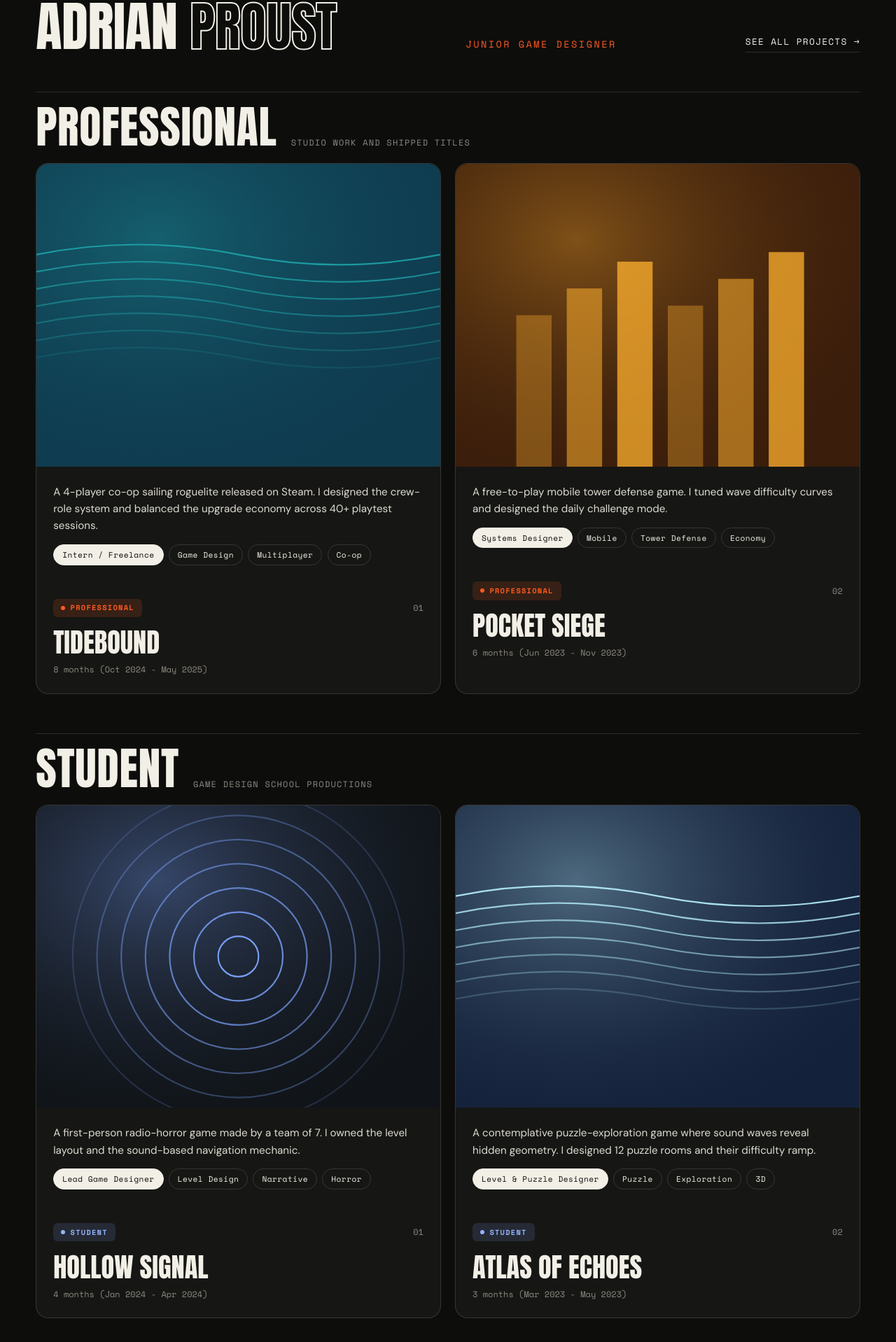
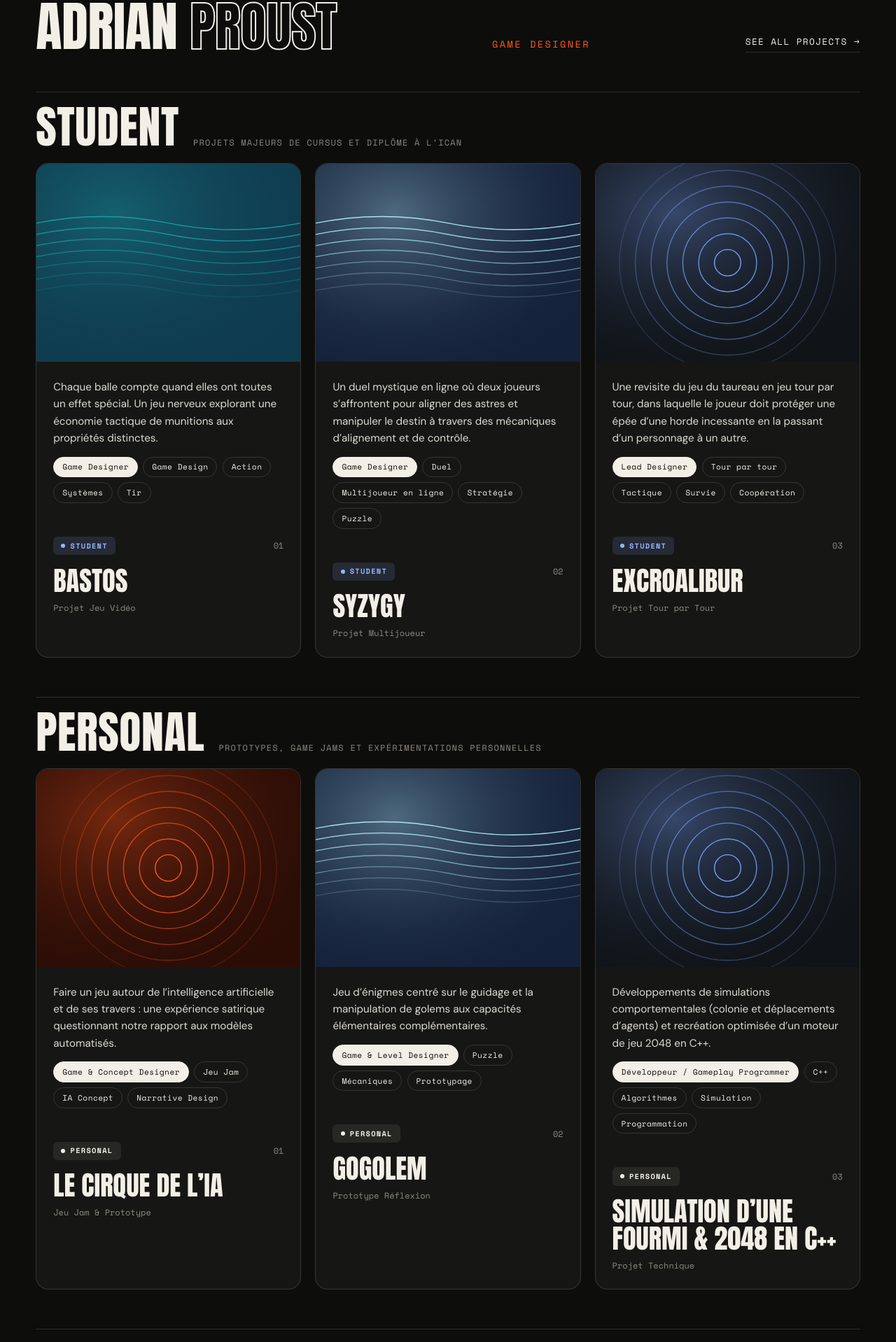
Before and after one commit to PlanteTropGrasse/portfolio, a React (Vite) app: page / in a window 1280 px wide. Shown: the part 118-2036 px from the top of the page at 70% size. Built offline with nearby package versions, Linux system fonts and the light colour scheme.

Commit message:
feat: import content and projects from previous Wix portfolio

```diff
--- a/src/data/portfolio.ts
+++ b/src/data/portfolio.ts
@@ -19,19 +19,19 @@ export const sections: NavSection[] = [
 export const profile = {
   firstName: 'Adrian',
   lastName: 'Proust',
-  title: 'Junior Game Designer',
-  currentStudio: 'Brightwave Studio',
+  title: 'Game Designer',
+  currentStudio: 'ICAN',
   yearsOfExperience: 2,
-  shippedTitles: 2,
-  location: 'Lyon, France',
-  availability: 'Open to freelance & full-time roles',
+  shippedTitles: 6,
+  location: 'Paris / France',
+  availability: 'Open to opportunities',
 };
 
 export const contact = {
-  email: 'adrian.proust@example.com',
+  email: '3092hproust@gmail.com',
   linkedin: { label: 'Adrian Proust', url: 'https://www.linkedin.com/in/adrian-proust' },
-  artstation: { label: 'adrianproust', url: 'https://www.artstation.com/adrianproust' },
-  phone: '+33 6 00 00 00 00',
+  artstation: { label: 'adrian_proust', url: 'https://adrian_proust.artstation.com/' },
+  phone: '',
 };
 
 // Icon links shown in the top navigation bar.
@@ -41,110 +41,143 @@ export const socials: SocialLink[] = [
 ];
 
 export const about = {
-  lead: 'I design games that are easy to pick up and hard to put down.',
+  lead: 'Franco-espagnol diplômé d’un master en game design à l’ICAN.',
   paragraphs: [
-    "I'm Adrian, a junior game designer who loves systems you can read at a glance and master over hundreds of hours. My focus genres are co-op multiplayer, roguelites and tactical action — games where every player decision leaves a visible mark on the run.",
-    'Today I split my time between the final year of my Game Design degree and freelance work at Brightwave Studio, where I prototype features, write design documentation and run playtests every sprint. I think in spreadsheets, blockouts and paper prototypes long before anything touches an engine.',
+    'Ce portfolio présente un aperçu de ma réflexion créative explorée ces dernières années à travers différents projets et domaines : jeux vidéo, expériences de team-building, projets techniques C++ & C#, et créations audiovisuelles.',
+    'Passionné par la conception de systèmes interactifs engageants et équilibrés, je conçois des mécaniques lisibles, dynamiques et mémorables, de la formalisation sur papier jusqu’au prototypage sur moteur.',
   ],
 };
 
 export const skills: Skill[] = [
-  { name: 'Systems Design', detail: 'Core loops, progression, economy and balancing spreadsheets' },
-  { name: 'Level Design', detail: 'Blockouts, pacing, player guidance and readability' },
-  { name: 'Gameplay Prototyping', detail: 'Fast iteration in Unity (C#) and Unreal (Blueprints)' },
-  { name: 'Design Documentation', detail: 'GDDs, one-pagers, feature specs and flowcharts' },
-  { name: 'Playtesting & Analysis', detail: 'Test protocols, surveys and turning feedback into tasks' },
-  { name: 'Game Feel & UX', detail: 'Feedback, onboarding and moment-to-moment controls' },
+  { name: 'Game & Systems Design', detail: 'Boucles de gameplay, équilibrage, conception de règles et mécaniques interactives' },
+  { name: 'Level Design & Rythme', detail: 'Pacing, lisibilité spatiale, guidage du joueur et agencement d’épreuves' },
+  { name: 'Prototypage Moteur', detail: 'Itération rapide sous Unity (C#) et Unreal Engine (Blueprints)' },
+  { name: 'Programmation Gameplay', detail: 'Développement de logique de jeu en C#, C++ et intégration d’outils' },
+  { name: 'Game Feel & UX', detail: 'Feedbacks visuels/sonores, ergonomie des interfaces et onboarding intuitif' },
+  { name: 'Conception d’Événements', detail: 'Design d’activités de team-building, escape games et formats immersifs' },
 ];
 
 export const secondarySkills: string[] = [
   'Unity / C#',
-  'Unreal Engine 5',
-  'Figma',
-  'Miro',
-  'Jira & Notion',
-  'Blender (basics)',
-  'Pixel art',
-  'Scrum / Agile',
-  'French (native)',
-  'English (C1)',
+  'Unreal Engine',
+  'C / C++',
+  'Team-Building Design',
+  'Arts & VFX',
+  'Courts-métrages / Vidéo',
+  'Git / Versioning',
+  'Game Design Docs (GDD)',
+  'Français (natif)',
+  'Espagnol (bilingue)',
+  'Anglais (courant)',
 ];
 
 // The three project categories, in the order they appear on the home page.
 export const projectCategories: { id: ProjectCategory; blurb: string }[] = [
-  { id: 'Professional', blurb: 'Studio work and shipped titles' },
-  { id: 'Student', blurb: 'Game design school productions' },
-  { id: 'Personal', blurb: 'Game jams and solo prototypes' },
+  { id: 'Student', blurb: 'Projets majeurs de cursus et diplôme à l’ICAN' },
+  { id: 'Personal', blurb: 'Prototypes, game jams et expérimentations personnelles' },
+  { id: 'Professional', blurb: 'Activités de team-building et conceptions immersives' },
 ];
 
 // Ordered from most recent to oldest — the home page previews the first entries of each category.
-// Replace the placeholder images in public/projects/ with real screenshots (any format works).
 export const projects: Project[] = [
   {
-    title: 'Tidebound',
-    duration: '8 months (Oct 2024 - May 2025)',
-    role: 'Intern / Freelance',
-    tags: ['Game Design', 'Multiplayer', 'Co-op'],
+    title: 'Bastos',
+    duration: 'Projet Jeu Vidéo',
+    role: 'Game Designer',
+    tags: ['Game Design', 'Action', 'Systèmes', 'Tir'],
+    category: 'Student',
+    description:
+      'Chaque balle compte quand elles ont toutes un effet spécial. Un jeu nerveux explorant une économie tactique de munitions aux propriétés distinctes.',
+    image: '/projects/tidebound.svg',
+    imageAlt: 'Bastos cover art',
+  },
+  {
+    title: 'SYZYGY',
+    duration: 'Projet Multijoueur',
+    role: 'Game Designer',
+    tags: ['Duel', 'Multijoueur en ligne', 'Stratégie', 'Puzzle'],
+    category: 'Student',
+    description:
+      'Un duel mystique en ligne où deux joueurs s’affrontent pour aligner des astres et manipuler le destin à travers des mécaniques d’alignement et de contrôle.',
+    image: '/projects/atlas-of-echoes.svg',
+    imageAlt: 'SYZYGY cover art',
+  },
+  {
+    title: 'Excroalibur',
+    duration: 'Projet Tour par Tour',
+    role: 'Lead Designer',
+    tags: ['Tour par tour', 'Tactique', 'Survie', 'Coopération'],
+    category: 'Student',
+    description:
+      'Une revisite du jeu du taureau en jeu tour par tour, dans laquelle le joueur doit protéger une épée d’une horde incessante en la passant d’un personnage à un autre.',
+    image: '/projects/hollow-signal.svg',
+    imageAlt: 'Excroalibur cover art',
+  },
+  {
+    title: 'Le POWER Quiz',
+    duration: 'Expérience Interactive',
+    role: 'Game & Systems Designer',
+    tags: ['Team-Building', 'Quiz interactif', 'Party Game'],
     category: 'Professional',
     description:
-      'A 4-player co-op sailing roguelite released on Steam. I designed the crew-role system and balanced the upgrade economy across 40+ playtest sessions.',
-    image: '/projects/tidebound.svg',
-    imageAlt: 'Junior Game Designer cover art',
+      'Le grand quiz indémodable revisité avec des pouvoirs spéciaux pour saboter ses adversaires et renverser les scores en temps réel.',
+    image: '/projects/pocket-siege.svg',
+    imageAlt: 'Le POWER quiz cover art',
   },
   {
-    title: 'Driftline',
-    duration: '6 weeks (Feb 2025 - Mar 2025)',
-    role: 'Solo Designer',
-    tags: ['Prototype', 'Racing', 'Physics'],
+    title: 'Les LEGO des Pharaons',
+    duration: 'Expérience Grand Format',
+    role: 'Concepteur & Animateur',
+    tags: ['Team-Building', 'Événementiel', 'Immersion', 'Coopération'],
+    category: 'Professional',
+    description:
+      'Une version à taille humaine du célèbre jeu de briques dans une thématique Égypte Antique, favorisant communication et créativité collective.',
+    image: '/projects/driftline.svg',
+    imageAlt: 'Les LEGO des pharaons cover art',
+  },
+  {
+    title: 'Le Cirque de l’IA',
+    duration: 'Jeu Jam & Prototype',
+    role: 'Game & Concept Designer',
+    tags: ['Jeu Jam', 'IA Concept', 'Narrative Design'],
     category: 'Personal',
     description:
-      'A drift-to-charge arcade racer prototype exploring how a single input can drive both steering and a boost resource.',
-    image: '/projects/driftline.svg',
-    imageAlt: 'Driftline cover art',
+      'Faire un jeu autour de l’intelligence artificielle et de ses travers : une expérience satirique questionnant notre rapport aux modèles automatisés.',
+    image: '/projects/ember-rites.svg',
+    imageAlt: 'Le cirque de l’IA cover art',
   },
   {
-    title: 'Hollow Signal',
-    duration: '4 months (Jan 2024 - Apr 2024)',
-    role: 'Lead Game Designer',
-    tags: ['Level Design', 'Narrative', 'Horror'],
-    category: 'Student',
+    title: 'GoGolem',
+    duration: 'Prototype Réflexion',
+    role: 'Game & Level Designer',
+    tags: ['Puzzle', 'Mécaniques', 'Prototypage'],
+    category: 'Personal',
     description:
-      'A first-person radio-horror game made by a team of 7. I owned the level layout and the sound-based navigation mechanic.',
-    image: '/projects/hollow-signal.svg',
-    imageAlt: 'Hollow Signal cover art',
+      'Jeu d’énigmes centré sur le guidage et la manipulation de golems aux capacités élémentaires complémentaires.',
+    image: '/projects/atlas-of-echoes.svg',
+    imageAlt: 'GoGolem cover art',
   },
   {
-    title: 'Pocket Siege',
-    duration: '6 months (Jun 2023 - Nov 2023)',
-    role: 'Systems Designer',
-    tags: ['Mobile', 'Tower Defense', 'Economy'],
-    category: 'Professional',
+    title: 'Simulation d’une Fourmi & 2048 en C++',
+    duration: 'Projet Technique',
+    role: 'Développeur / Gameplay Programmer',
+    tags: ['C++', 'Algorithmes', 'Simulation', 'Programmation'],
+    category: 'Personal',
     description:
-      'A free-to-play mobile tower defense game. I tuned wave difficulty curves and designed the daily challenge mode.',
-    image: '/projects/pocket-siege.svg',
-    imageAlt: 'Pocket Siege cover art',
+      'Développements de simulations comportementales (colonie et déplacements d’agents) et recréation optimisée d’un moteur de jeu 2048 en C++.',
+    image: '/projects/hollow-signal.svg',
+    imageAlt: 'Simulation C++ cover art',
   },
   {
-    title: 'Ember Rites',
-    duration: '48 hours (Jan 2024)',
-    role: 'Game Designer',
-    tags: ['Game Jam', 'Action', 'Local Multiplayer'],
+    title: 'Courts-métrages & Créations VFX',
+    duration: 'Projets Audiovisuels',
+    role: 'Réalisateur & Artiste VFX',
+    tags: ['Audiovisuel', 'VFX', 'Animation Lego', 'GeoGebra'],
     category: 'Personal',
     description:
-      'A couch-versus game made during a game jam: players share a single torch, and whoever holds it can see — but is also seen.',
-    image: '/projects/ember-rites.svg',
-    imageAlt: 'Ember Rites cover art',
-  },
-  {
-    title: 'Atlas of Echoes',
-    duration: '3 months (Mar 2023 - May 2023)',
-    role: 'Level & Puzzle Designer',
-    tags: ['Puzzle', 'Exploration', '3D'],
-    category: 'Student',
-    description:
-      'A contemplative puzzle-exploration game where sound waves reveal hidden geometry. I designed 12 puzzle rooms and their difficulty ramp.',
-    image: '/projects/atlas-of-echoes.svg',
-    imageAlt: 'Atlas of Echoes cover art',
+      'Exploration cinématographique et d’effets visuels : réalisation de courts-métrages en stop-motion Lego et animations mathématiques avec GeoGebra.',
+    image: '/projects/driftline.svg',
+    imageAlt: 'Courts-métrages cover art',
   },
 ];
 
@@ -153,50 +186,39 @@ export const RECENT_PROJECTS_COUNT = 3;
 
 export const experiences: Experience[] = [
   {
-    title: 'Freelance Game Designer',
-    company: 'Brightwave Studio',
-    duration: 'Jun 2025 - Present',
-    project: 'Unannounced co-op title',
+    title: 'Game & Systems Designer',
+    company: 'Projets Indépendants & Collectifs',
+    duration: '2023 - Présent',
+    project: 'Bastos, SYZYGY, Excroalibur',
     bullets: [
-      'Prototype new combat and traversal features in Unreal Engine 5 Blueprints.',
-      'Write and maintain feature specs shared with art, code and QA.',
-      'Run bi-weekly internal playtests and turn results into prioritised backlog items.',
+      'Conception de systèmes complets de règles, d’équilibrage et de progression sur des projets solo et en équipe.',
+      'Prototypage rapide sous moteurs de jeu et validation par des sessions de playtests régulières.',
+      'Rédaction de Game Design Documents (GDD) et communication des intentions créatives auprès des artistes et développeurs.',
     ],
   },
   {
-    title: 'Game Design Intern',
-    company: 'Brightwave Studio',
-    duration: 'Oct 2024 - May 2025',
-    project: 'Tidebound',
+    title: 'Concepteur d’Expériences & Team-Building',
+    company: 'Événementiel & Team-Building',
+    duration: '2022 - 2024',
+    project: 'Le POWER Quiz, Les LEGO des Pharaons',
     bullets: [
-      'Designed the crew-role system that became the core of the co-op experience.',
-      'Balanced the upgrade economy with spreadsheets and telemetry from 40+ sessions.',
-      'Shipped the game on Steam with a "Very Positive" launch reception.',
-    ],
-  },
-  {
-    title: 'Junior Systems Designer (Contract)',
-    company: 'Lumen Mobile Games',
-    duration: 'Jun 2023 - Nov 2023',
-    project: 'Pocket Siege',
-    bullets: [
-      'Tuned wave difficulty curves for 60 launch levels.',
-      'Designed the daily challenge mode, raising day-7 retention in soft launch.',
+      'Création et animation de dispositifs ludiques grandeur nature favorisant la cohésion d’équipe et l’engagement.',
+      'Équilibrage des mécaniques de scoring et des pouvoirs interactifs pour garantir convivialité et rejouabilité.',
     ],
   },
 ];
 
 export const education: Education[] = [
   {
-    degree: "Bachelor's degree in Game Design",
-    school: 'Game Design School, Lyon',
-    duration: '2022 - 2026',
-    detail: 'Systems design, level design, prototyping and production in multidisciplinary teams.',
+    degree: 'Master en Game Design',
+    school: 'ICAN (Institut de Création et Animation Numériques)',
+    duration: 'Diplômé',
+    detail: 'Spécialisation en Game Design, conception de systèmes de jeu, prototypage interactif et gestion de production de jeux vidéo.',
   },
   {
-    degree: 'Baccalauréat — Science major',
-    school: 'Lycée, Lyon',
-    duration: '2022',
-    detail: 'Mathematics and computer science specialisation.',
+    degree: 'Formation Générale & Scientifique',
+    school: 'Enseignement Supérieur',
+    duration: 'Cursus initial',
+    detail: 'Bases solides en mathématiques, algorithmique, logique de programmation C++ / C# et modélisation.',
   },
 ];
```
